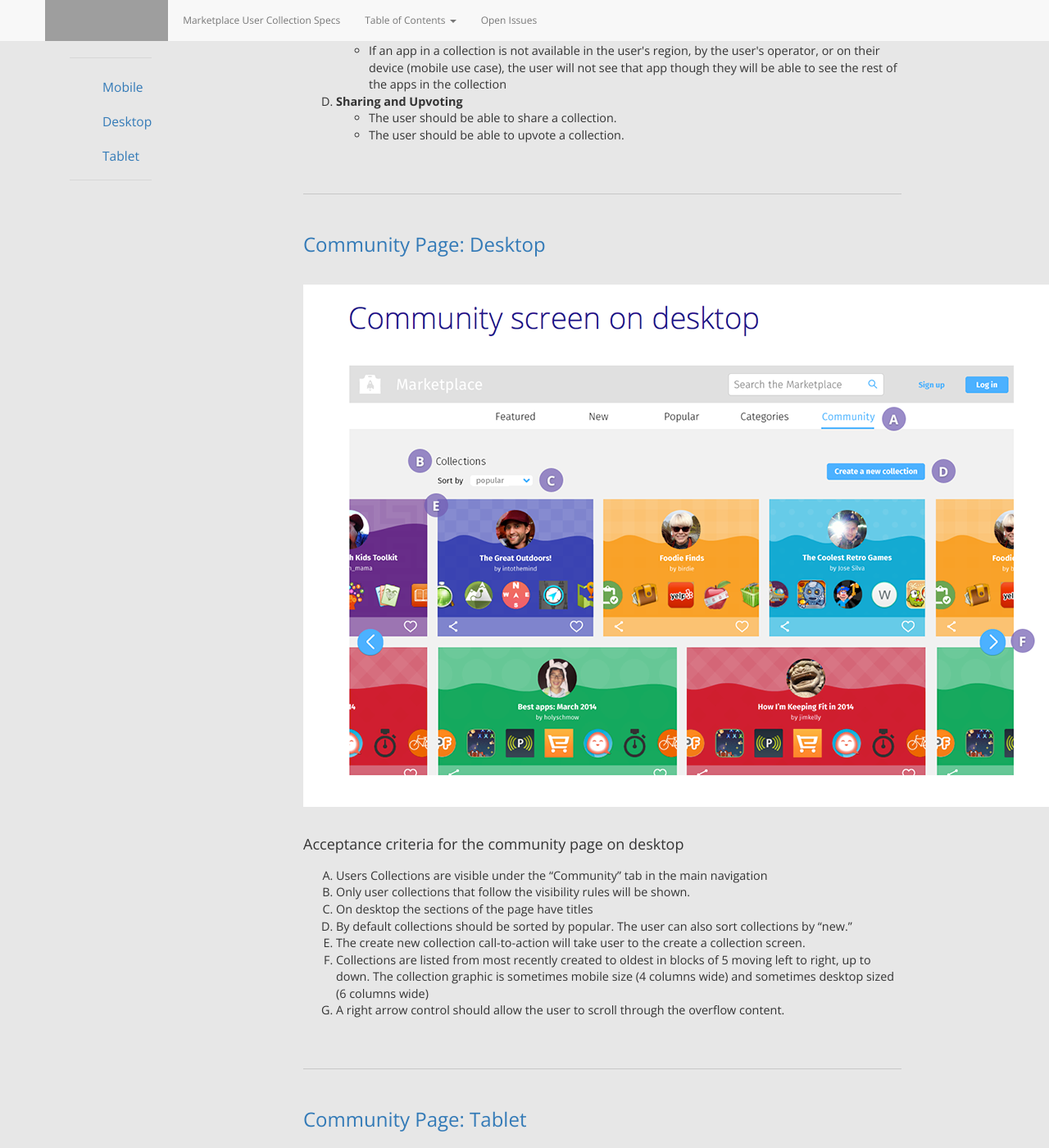
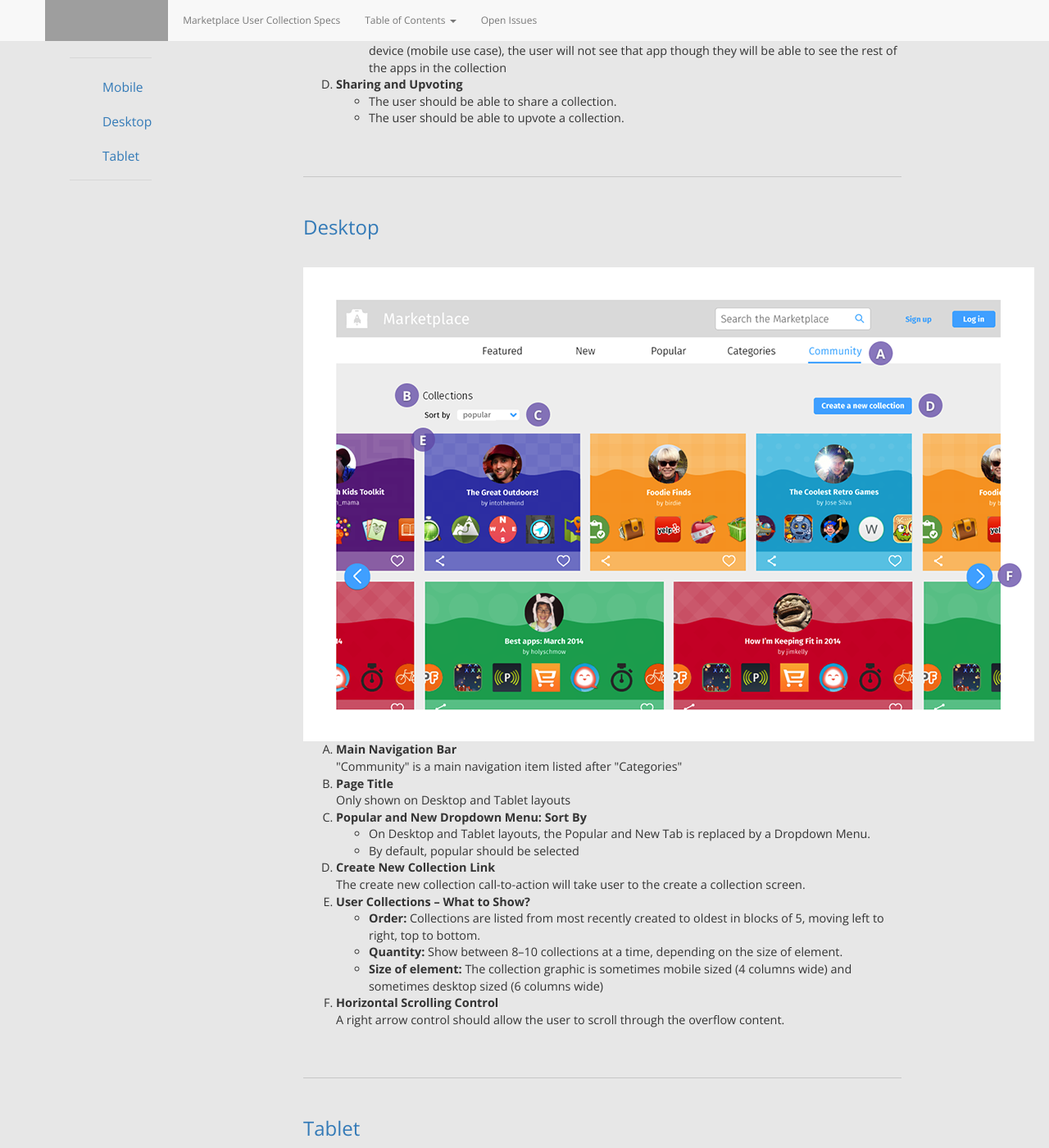
Before and after one commit to mhanratty/marketplaceux-usercollections, a Jekyll site: the page built from projectSpecsCommunityPage.html, in a window 1280 px wide and 1400 px high, scrolled down 1034 px. Shown: the whole window at 82% size. Built offline with Jekyll 4.4.1, drawn with Linux system fonts in a browser that asks for light colours; nearby versions of some CDN libraries; some of the changed text lies outside the part shown; grey boxes are pictures that could not be loaded.

Commit message:
Restructure Community Page Specs

```diff
--- a/projectSpecsCommunityPage.html
+++ b/projectSpecsCommunityPage.html
@@ -20,24 +20,23 @@ multisequence: six
 
 		<p class="longText">The Community page is where users can view collections created by community members who have chosen to make their collections public.</p>
 
-		<h3 class="specItem"><a name="communityscreenmobile">Community Page: Mobile</a></h3>
+		<h3 class="specItem"><a name="communityscreenmobile">Mobile</a></h3>
 
 	  <img src="http://mhanratty.github.io/marketplaceux-usercollections/img/usercollections_communityscreen.png" alt="Community screen: mobile"/>
 
     <ol class="longText letters">
       <li><strong>Main Navigation Bar</strong><br/>
       "Community" is a main navigation item listed after "Categories"</li>
-      <li><strong>Popular and New Tabs</strong><br/>
-      User can toggle between viewing user collections listed in order of most popular and new.</li>
-      <li><strong>User Collections – What To Show?</strong><br/>
+      <li><strong>Popular and New Tab</strong><br/>
+      By default, popular should be selected</li>
+      <li><strong>User Collections – What to Show?</strong>
         <ul>
-          <li>By default, the user should view the most popular order of collections</li>
           <li>Only show user collections that have 3 or more apps</li>
           <li>If none of the apps in the collection are available in the user's region, the user's operator, or on their device (mobile use case) the user should not see that collection.</li>
           <li>If an app in a collection is not available in the user's region, by the user's operator, or on their device (mobile use case), the user will not see that app though they will be able to see the rest of the apps in the collection</li>
         </ul>
       </li>
-      <li><strong>Sharing and Upvoting</strong><br/>
+      <li><strong>Sharing and Upvoting</strong>
         <ul>
           <li>The user should be able to share a collection.</li>
           <li>The user should be able to upvote a collection.</li>
@@ -45,34 +44,45 @@ multisequence: six
       </li>
     </ol>
 
-		<h3 class="specItem"><a name="communityscreendesktop">Community Page: Desktop</a></h3>
+		<h3 class="specItem"><a name="communityscreendesktop">Desktop</a></h3>
 
   	<img src="http://mhanratty.github.io/marketplaceux-usercollections/img/usercollections_communityscreendesktop.png" alt="Community screen: desktop" title="" />
 
-    <h4>Acceptance criteria for the community page on desktop</h4>
-
     <ol class="longText letters">
-      <li>Users Collections are visible under the “Community” tab in the main navigation</li>
-      <li>Only user collections that follow the visibility rules will be shown.</li>
-      <li>On desktop the sections of the page have titles</li>
-      <li>By default collections should be sorted by popular. The user can also sort collections by “new.”</li>
-      <li>The create new collection call-to-action will take user to the create a collection screen.</li>
-      <li>Collections are listed from most recently created to oldest in blocks of 5 moving left to right, up to down. The collection graphic is sometimes mobile size (4 columns wide) and sometimes desktop sized (6 columns wide)</li>
-      <li>A right arrow control should allow the user to scroll through the overflow content.</li>
+      <li><strong>Main Navigation Bar</strong><br/>
+      "Community" is a main navigation item listed after "Categories"</li>
+      <li><strong>Page Title</strong><br/>
+      Only shown on Desktop and Tablet layouts</li>
+      <li><strong>Popular and New Dropdown Menu: Sort By</strong><br/>
+        <ul>
+          <li>On Desktop and Tablet layouts, the Popular and New Tab is replaced by a Dropdown Menu.</li>
+          <li>By default, popular should be selected</li>
+        </ul>
+      <li><strong>Create New Collection Link</strong><br/>
+      The create new collection call-to-action will take user to the create a collection screen.</li>
+      <li><strong>User Collections – What to Show?</strong>
+        <ul>
+          <li><strong>Order:</strong> Collections are listed from most recently created to oldest in blocks of 5, moving left to right, top to bottom.</li>
+          <li><strong>Quantity:</strong> Show between 8–10 collections at a time, depending on the size of element.</li>
+          <li><strong>Size of element:</strong> The collection graphic is sometimes mobile sized (4 columns wide) and sometimes desktop sized (6 columns wide)</li>
+        </ul>
+      </li>
+      <li><strong>Horizontal Scrolling Control</strong><br/>
+      A right arrow control should allow the user to scroll through the overflow content.</li>
     </ol>
 
-    <h3 class="specItem"><a name="communitytabtablet">Community Page: Tablet</a></h3>
+    <h3 class="specItem"><a name="communitytabtablet">Tablet</a></h3>
 
     <img src="http://mhanratty.github.io/marketplaceux-usercollections/img/usercollections_communityscreentablet.png" alt="Community screen: tablet" title="" />
 
-    <h4>Acceptance criteria for community page on tablet</h4>
+    <ol class="longText letters">
+      <li><strong>User Collections – What to Show?</strong>
+        <ul>
+          <li><strong>Quantity:</strong> Only 4 collections are shown at a time.</li>
+          <li><strong>Size of Element:</strong> The collection graphic is always mobile sized (4 columns wide).</li>
+    </ol>
 
-    <p class="longText">Same as <a href="#communityscreendesktop">desktop</a>, except:</p>
-
-    <ol class="longText letters">
-      <li>Only 4 collections are shown at a time.</li>
-      <li>The collection graphic is always 4 columns wide.</li>
-    </ol>
+    <p class="longText">The rest of the features are exactly the same as the <a href="#communityscreendesktop">Desktop Layout</a>.</p>
 
 	</div>
 	<!-- Pagination. If you have more than one page, set the multipage variable in the Frontmatter to true. Editing the pagination code happens in /_includes/homePagination.html.
```
Also changed, not shown: img/usercollections_communityscreendesktop.png.
